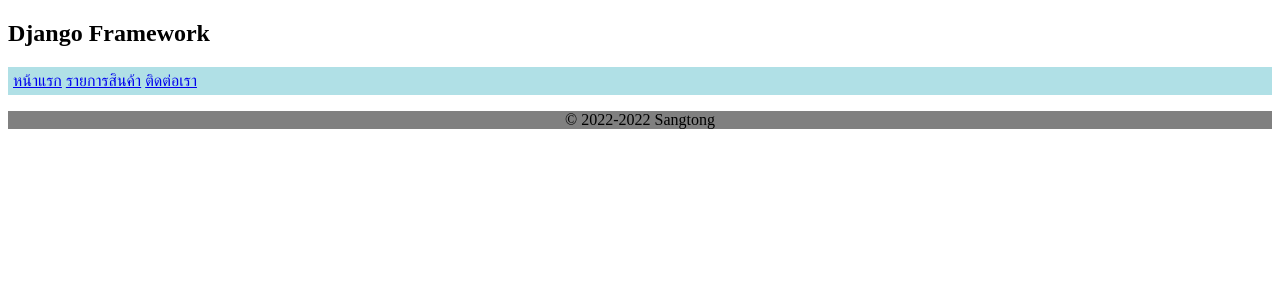
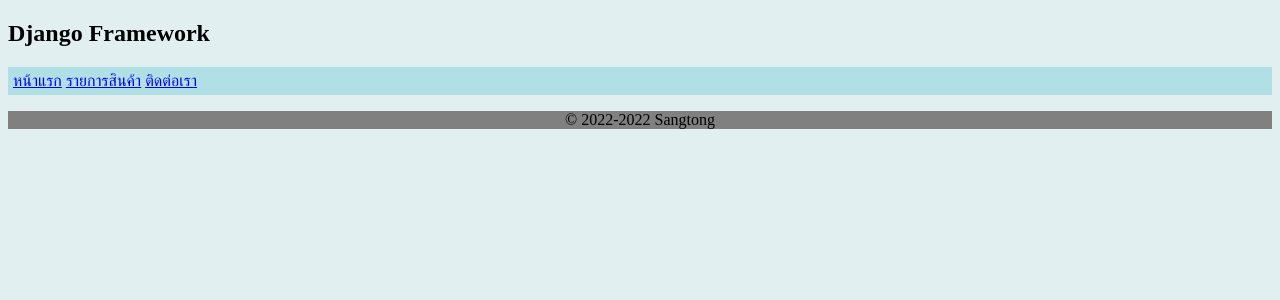
Before and after one commit to dan2k/python-basicDjango, a Django app: template firstdjango/templates/main.html in a window 1280 px wide. Shown: the top 300 px of the page. Run offline with Django 4.2, Linux system fonts and the light colour scheme; the template is opened without the code that fills it, so the values that code supplies are empty.

Commit message:
config static

```diff
--- a/firstdjango/static/css/style.css
+++ b/firstdjango/static/css/style.css
@@ -1,3 +1,3 @@
 body{
-    background-color: rgb(236, 255, 127);
+    background-color: rgb(226, 239, 240);
 }
--- a/firstdjango/templates/main.html
+++ b/firstdjango/templates/main.html
@@ -1,3 +1,4 @@
+{% load static %}
 <!DOCTYPE html>
 <html lang="en">
 <head>
@@ -5,6 +6,8 @@
     <meta http-equiv="X-UA-Compatible" content="IE=edge">
     <meta name="viewport" content="width=device-width, initial-scale=1.0">
     <title>{% block title %}{% endblock %} </title>
+    <link rel="stylesheet" href="{% static 'css/style.css' %}">
+
 </head>
 <body>
     {% include 'nav.inc.html' %}
```
Also changed, not shown: firstdjango/firstdjango/settings.py (+7 -0 lines).
